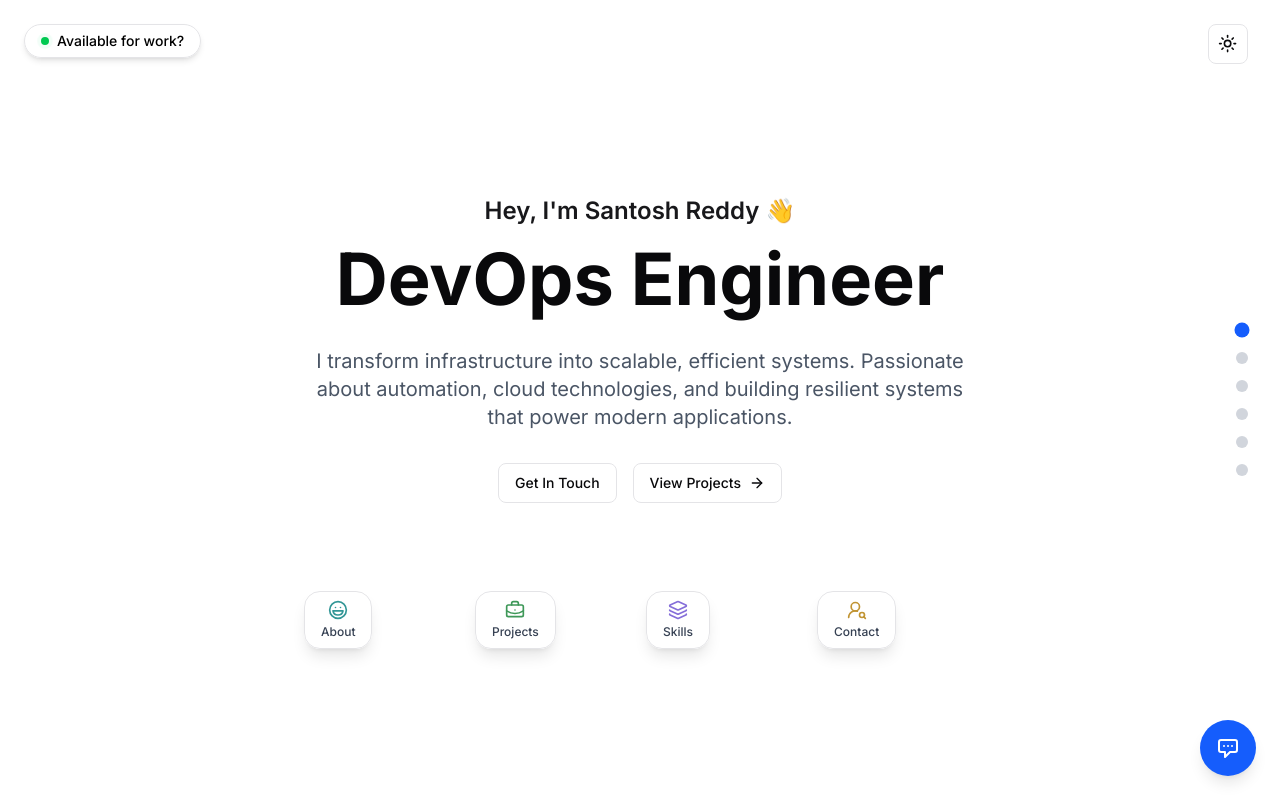
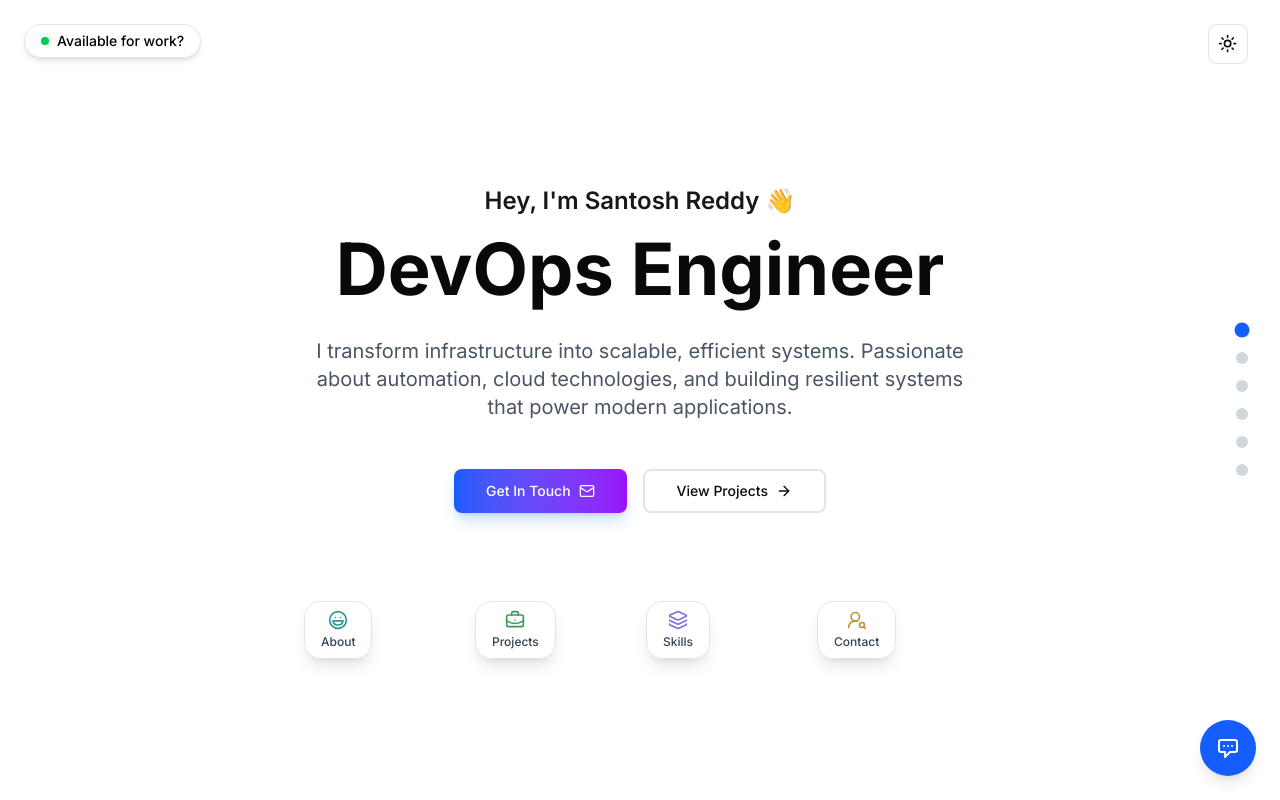
Before and after one commit to santoshpalla27/ai-porfolio, a Next.js app: page / in a window 1280 px wide. Built offline with nearby package versions, Linux system fonts and the light colour scheme.

Commit message:
good head

```diff
--- a/src/components/sections/head-section.tsx
+++ b/src/components/sections/head-section.tsx
@@ -3,7 +3,7 @@
 import { motion } from 'framer-motion';
 import { ThemeToggle } from '../ui/ThemeToggle';
 import { Button } from '../ui/button';
-import { ArrowRight, Laugh, BriefcaseBusiness, Layers, UserRoundSearch } from 'lucide-react';
+import { ArrowRight, Laugh, BriefcaseBusiness, Layers, UserRoundSearch, Mail } from 'lucide-react';
 
 const HeadSection = () => {
   // Animation variants from reference project
@@ -68,28 +68,29 @@ const HeadSection = () => {
           resilient systems that power modern applications.
         </motion.p>
 
-        {/* Buttons */}
+        {/* CTA Buttons with better styling */}
         <motion.div
-          className="flex flex-col sm:flex-row gap-4"
+          className="flex flex-col sm:flex-row gap-4 pt-4"
           initial={{ opacity: 0, y: 20 }}
-          whileInView={{ opacity: 1, y: 0 }}
-          viewport={{ once: true, amount: 0.3 }}
-          transition={{ duration: 0.8, delay: 0.8 }}
+          animate={{ opacity: 1, y: 0 }}
+          transition={{ delay: 0.6 }}
         >
           <Button
-            variant="glass"
-            className="border border-border bg-white/40 backdrop-blur-sm transition-all hover:bg-white/60 dark:border-white/20 dark:bg-white/20 dark:hover:bg-white/30"
+            size="lg"
+            className="group bg-gradient-to-r from-blue-600 to-purple-600 hover:from-blue-700 hover:to-purple-700 text-white shadow-lg shadow-blue-500/25 hover:shadow-xl hover:shadow-blue-500/30 transition-all duration-300 cursor-pointer"
             onClick={() => document.getElementById('contact')?.scrollIntoView({ behavior: 'smooth' })}
           >
             Get In Touch
+            <Mail className="ml-2 h-4 w-4 group-hover:translate-x-1 transition-transform" />
           </Button>
           <Button
+            size="lg"
             variant="outline"
-            className="border border-border bg-white/40 backdrop-blur-sm transition-all hover:bg-white/60 dark:border-white/20 dark:bg-white/20 dark:hover:bg-white/30"
+            className="group border-2 hover:border-blue-500/50 hover:bg-blue-500/5 transition-all duration-300 cursor-pointer"
             onClick={() => document.getElementById('projects')?.scrollIntoView({ behavior: 'smooth' })}
           >
             View Projects
-            <ArrowRight className="ml-2 h-4 w-4" />
+            <ArrowRight className="ml-2 h-4 w-4 group-hover:translate-x-1 transition-transform" />
           </Button>
         </motion.div>
       </motion.div>
```
